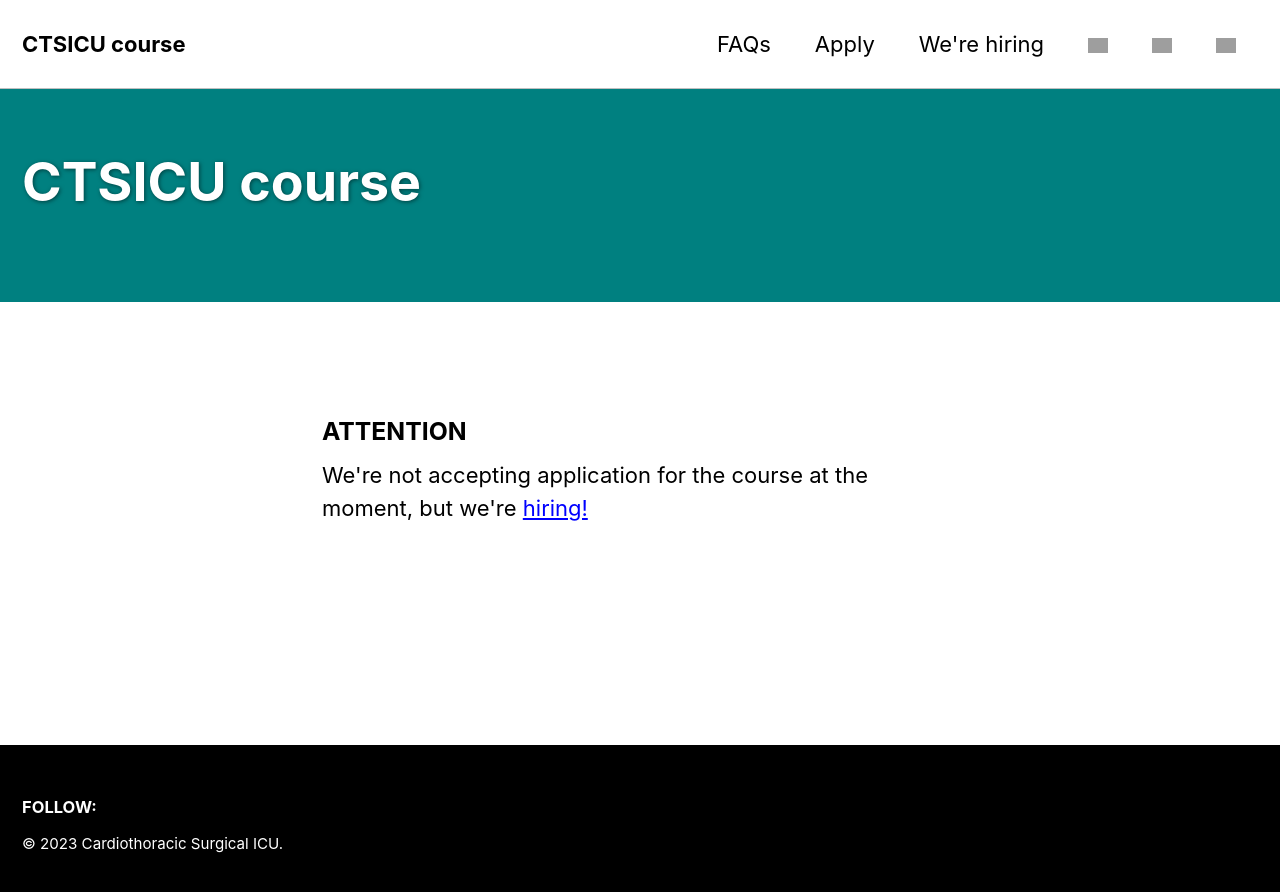
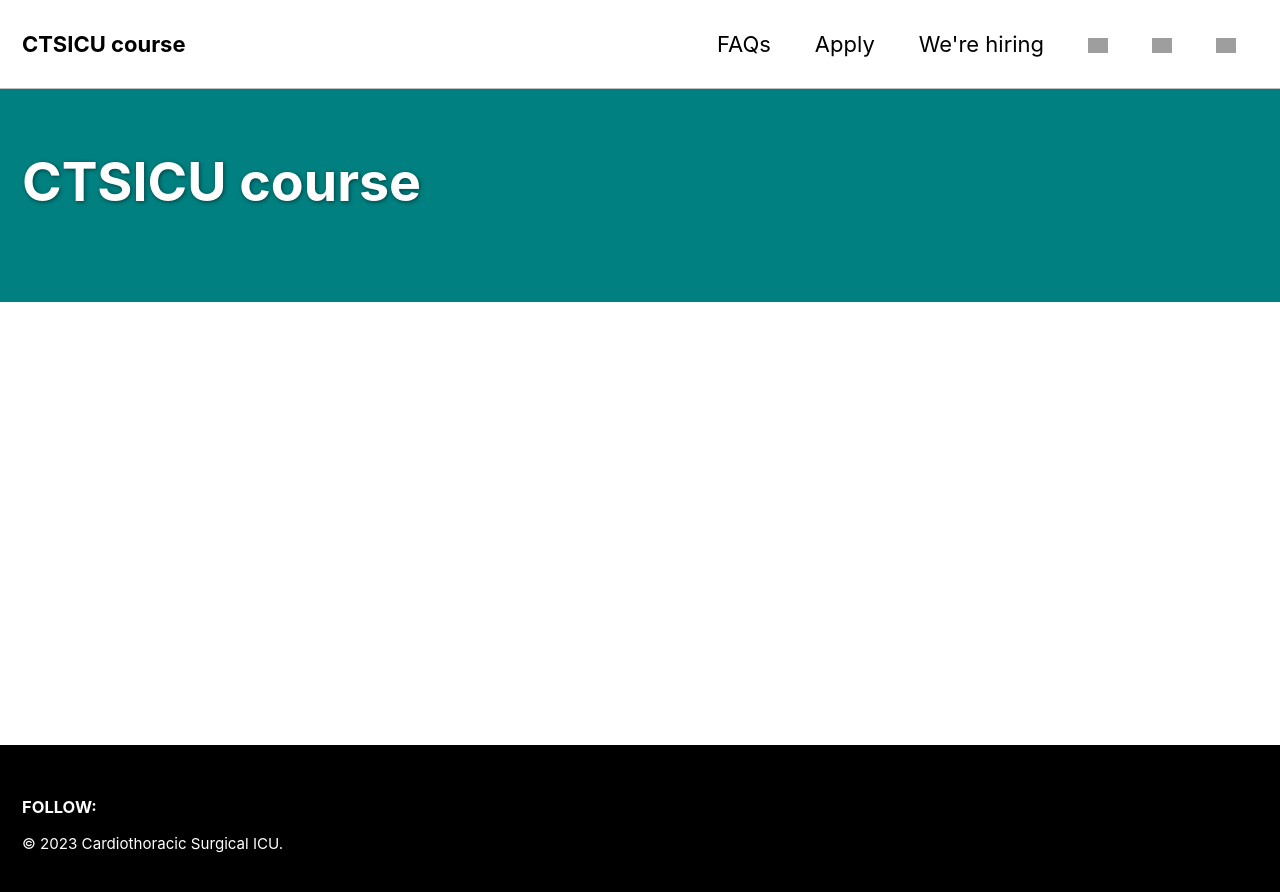
Before and after one commit to DrIbrahimAli/CTSICUcourse, a Jekyll site: the page built from index.html, in a window 1280 px wide. Shown: the top 892 px of the page. Built offline with Jekyll 4.4.1, drawn with Linux system fonts in a browser that asks for light colours; cached includes are drawn as plain includes; grey boxes are pictures that could not be loaded.

Commit message:
Update index.html

```diff
--- a/index.html
+++ b/index.html
@@ -3,8 +3,3 @@ layout: single
 header:
   image: assets/img/img.jpg
 ---
-
-<h3>ATTENTION</h3>
-
-We're not accepting application for the course at the moment,
-but we're <a href="https://forms.gle/kBmB94m2sNt1CQJU6">hiring!</a>
```
